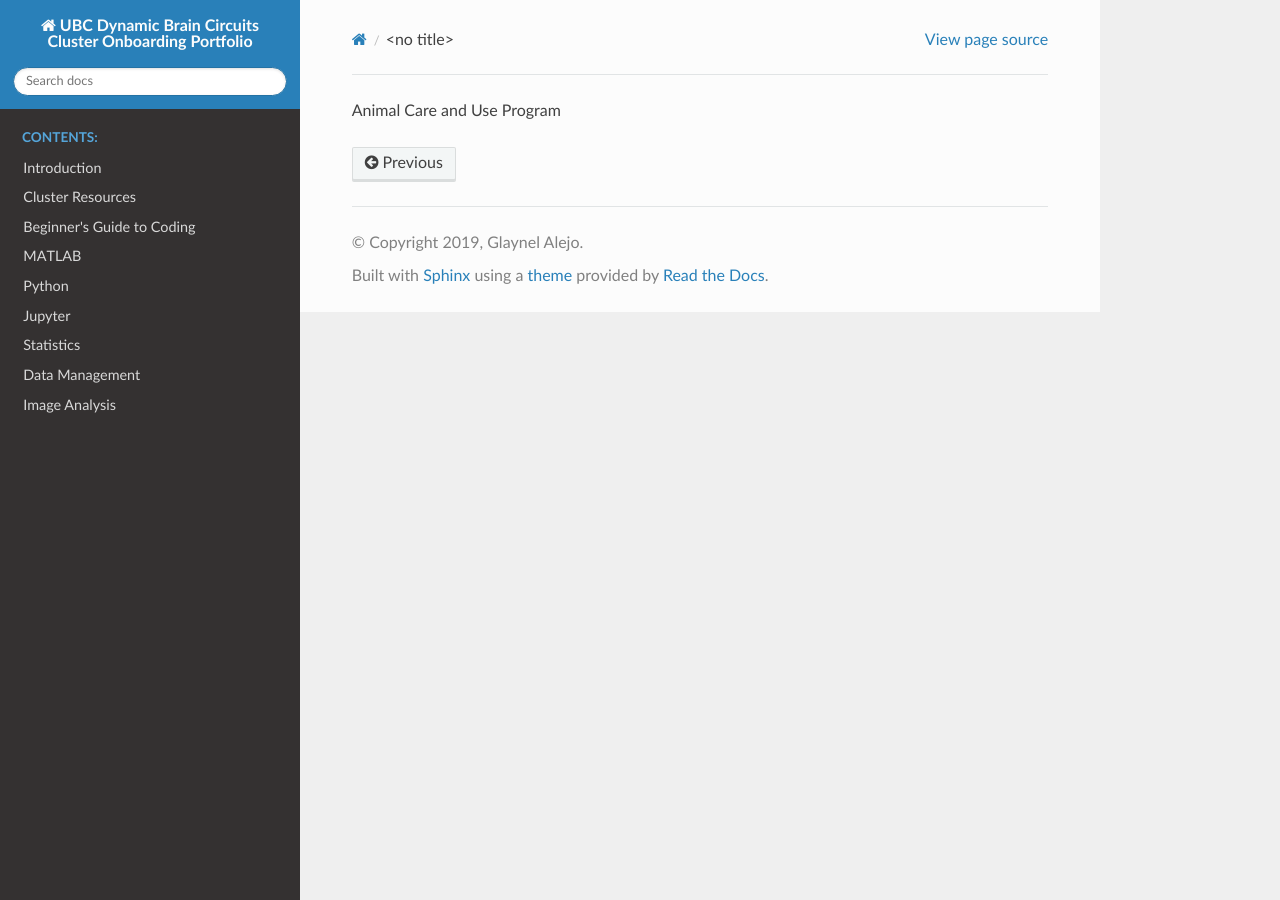
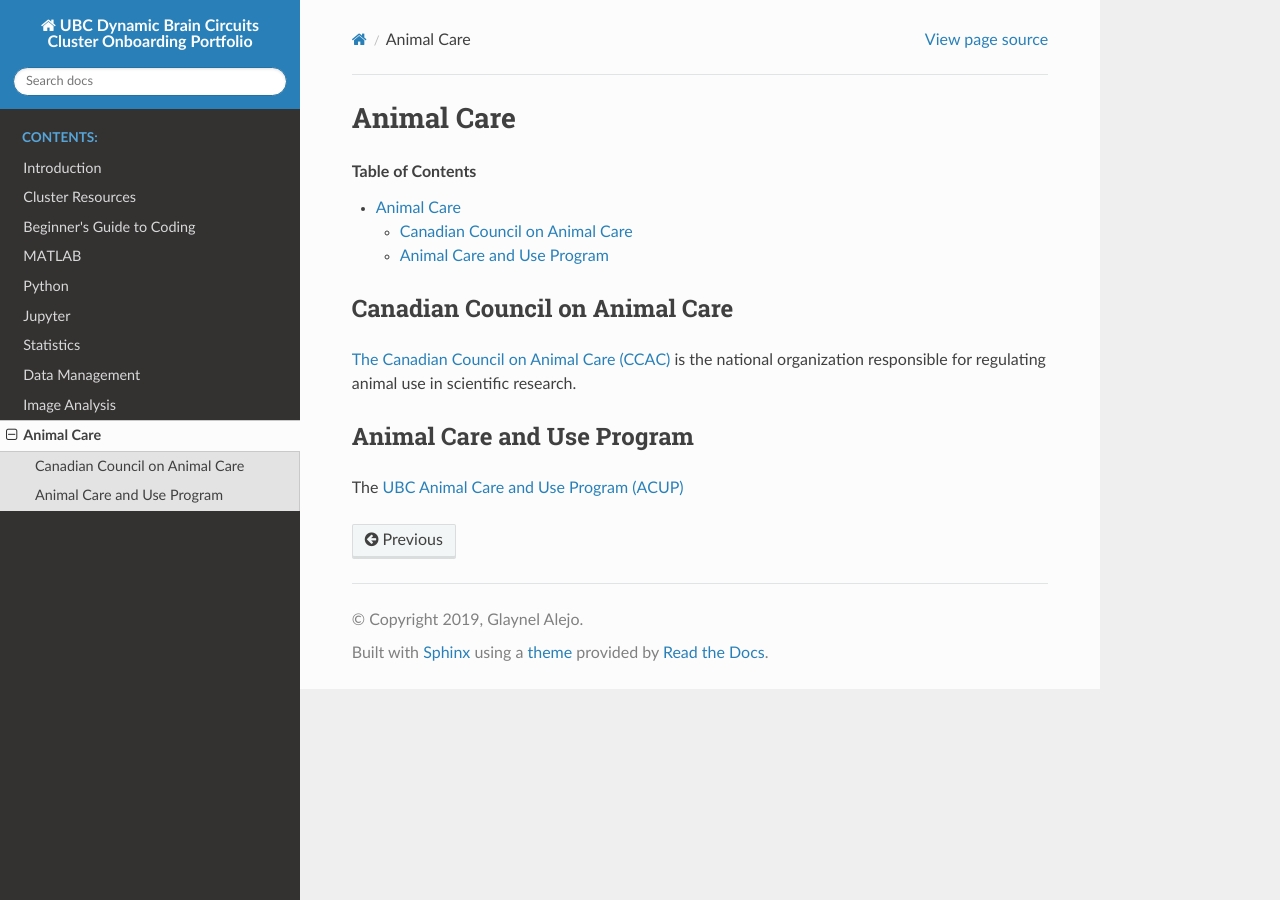
Before and after one commit to ubcbraincircuits/onboarding, a Sphinx documentation site: the page built from source/animal.rst, in a window 1280 px wide. Built offline with Sphinx 7.4.7 and the Read the Docs theme 2.0.0, drawn with Linux system fonts in a browser that asks for light colours.

Commit message:
Start write-up for CCAC

```diff
--- a/source/animal.rst
+++ b/source/animal.rst
@@ -1 +1,19 @@
+###########
+Animal Care
+###########
+
+.. contents:: Table of Contents
+	:depth: 3
+
+*******************************
+Canadian Council on Animal Care
+*******************************
+
+`The Canadian Council on Animal Care (CCAC) <https://www.ccac.ca/>`_ is the national organization
+responsible for regulating animal use in scientific research.
+
+***************************
 Animal Care and Use Program
+***************************
+
+The `UBC Animal Care and Use Program (ACUP) <https://animalcare.ubc.ca/>`_
```
